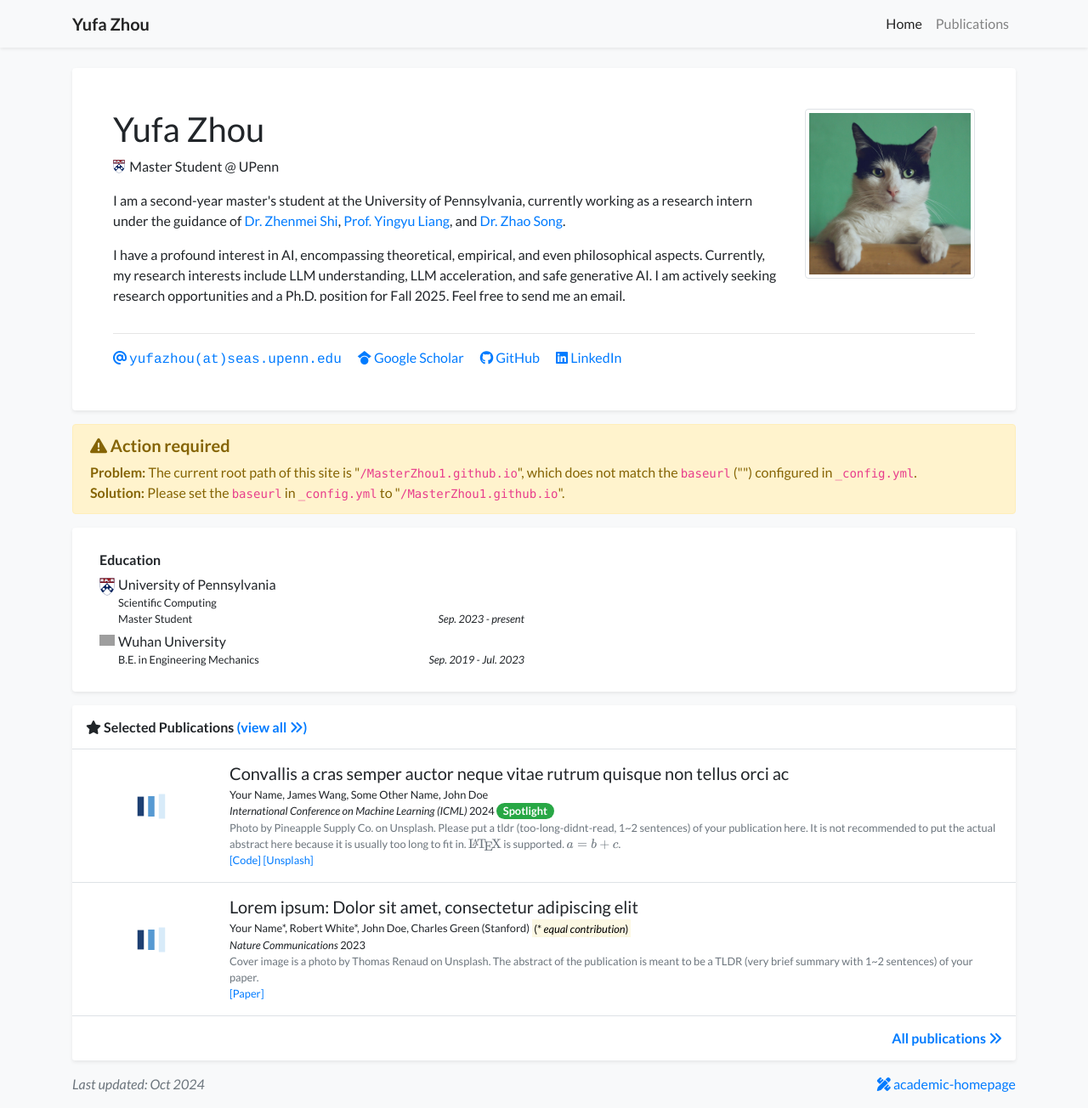
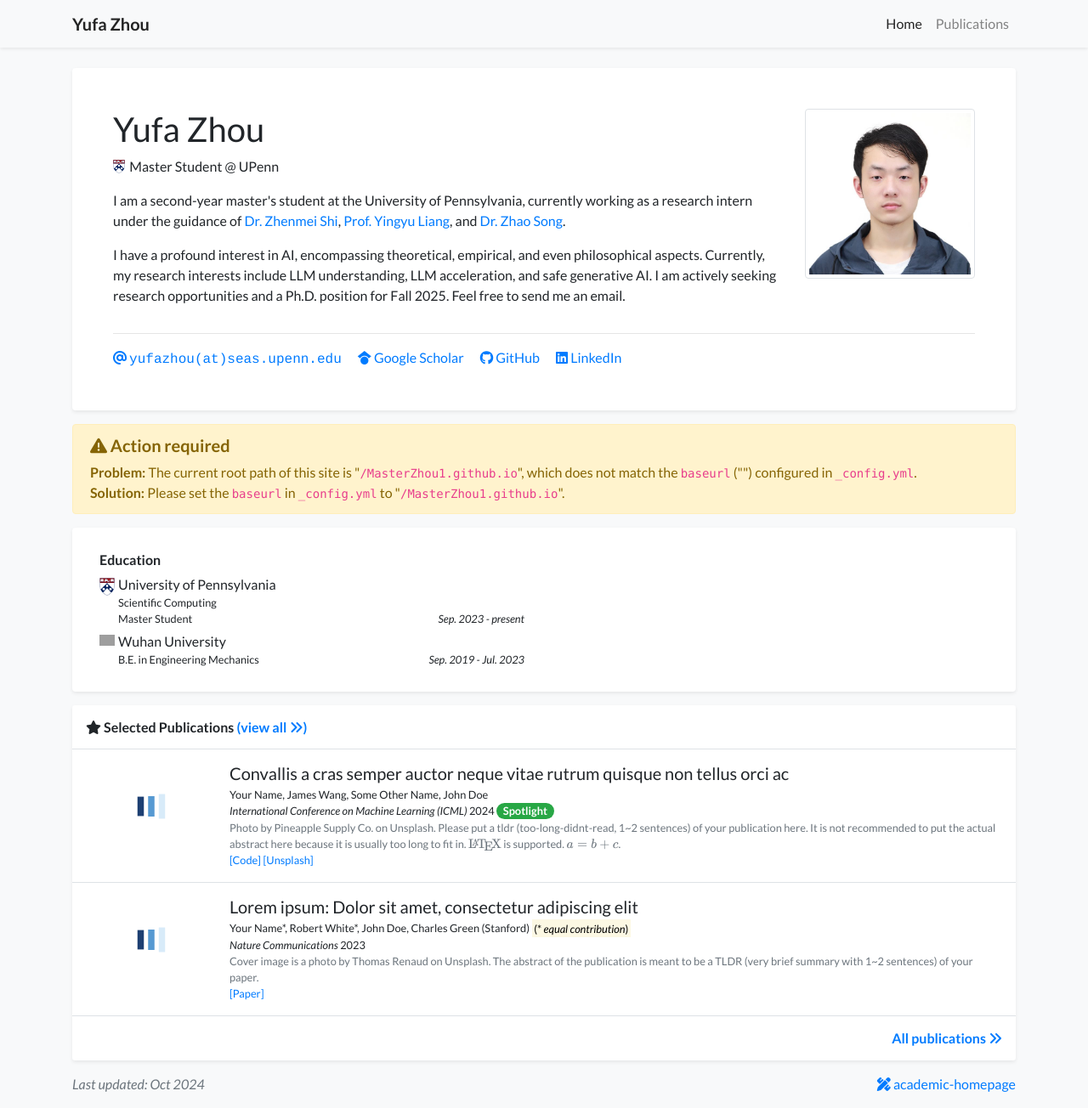
Before and after one commit to MasterZhou1/MasterZhou1.github.io, a Jekyll site: the page built from index.html, in a window 1280 px wide and 1304 px high. Shown: the whole window at 85% size. Built offline with Jekyll 4.4.1, drawn with Linux system fonts in a browser that asks for light colours; nearby versions of some CDN libraries; a style sheet for code colours, icons or effects is not loaded; grey boxes are pictures that could not be loaded.

Commit message:
Update profile.yml

```diff
--- a/_data/profile.yml
+++ b/_data/profile.yml
@@ -35,7 +35,7 @@
     Feel free to send me an email.
   </p>
 
-portrait_url: /assets/images/photos/portrait.jpg
+portrait_url: /assets/images/photos/me.jpg
 # portrait_caption: >-
   # Photo by Manja Vitolic on Unsplash (this caption is optional, comment it out to disable).
 
```
